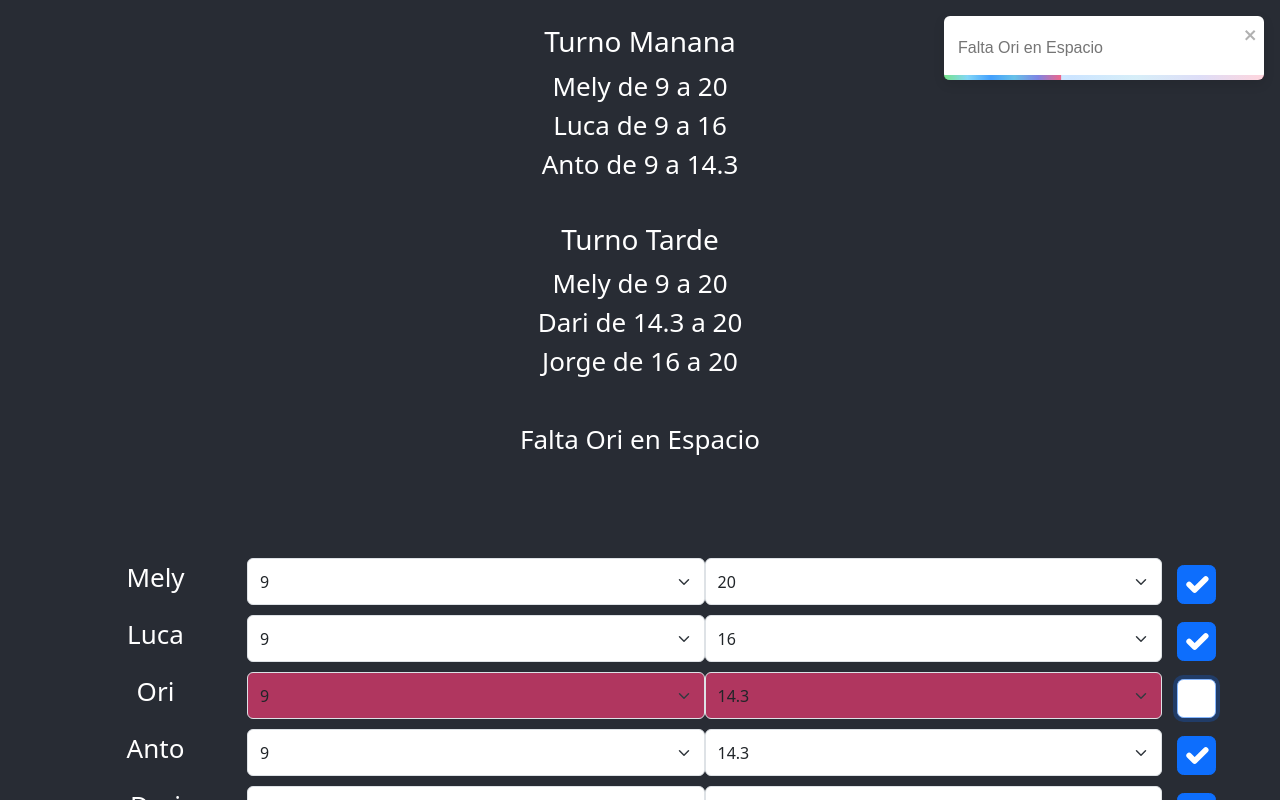
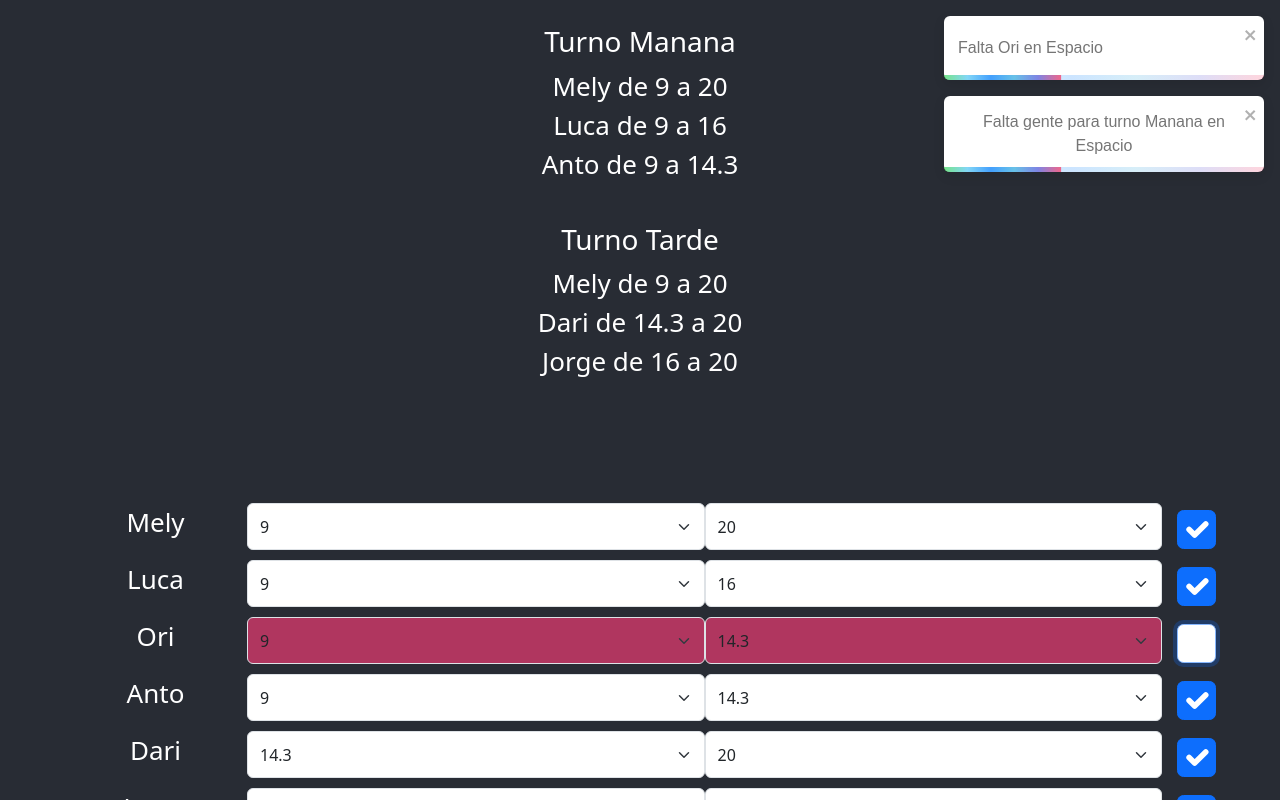
Before and after one commit to GastonYasuda/bazarEmployees, a React (Create React App) app: page / in a window 1280 px wide. Both pictures are taken after a click on the checkbox 1196 px from the left and 682 px from the top of the page. Shown: the top 800 px of the page. Built offline with nearby package versions, Linux system fonts and the light colour scheme.

Commit message:
downgrade to react 18

```diff
--- a/src/App.js
+++ b/src/App.js
@@ -3,6 +3,8 @@ import { BrowserRouter, Routes, Route } from 'react-router-dom';
 import Main from './View/Main/Main';
 import './index.css';
 import EmployeeApiContext from './Context/EmployeeApiContext';
+
+
 
 
 
--- a/src/Component/InfoMessage/InfoMessage.jsx
+++ b/src/Component/InfoMessage/InfoMessage.jsx
@@ -14,7 +14,10 @@ const InfoMessage = ({ messages }) => {
         <div>
             {messages.map((message, i) => {
                 return (
-                    <p key={i}>{message}</p>
+                    <div key={i}>
+                        <span key={i}>{message}</span>
+                    </div>
+
                 )
             })}
 
--- a/src/Component/ShiftList/ShiftList.jsx
+++ b/src/Component/ShiftList/ShiftList.jsx
@@ -8,10 +8,11 @@ import InfoMessage from '../InfoMessage/InfoMessage';
 
 const ShiftList = ({ morningEmployeeList, afternoonEmployeeList }) => {
 
-    const { info, saveInfo } = useContext(apiEmployee)
+    const { infoMissingMorning, infoMissingAfternoon, infoShiftFixMissing, infoMissingEmployee, saveInfo } = useContext(apiEmployee)
 
     useEffect(() => {
 
+        console.log(infoShiftFixMissing);
 
 
 
@@ -85,7 +86,17 @@ const ShiftList = ({ morningEmployeeList, afternoonEmployeeList }) => {
             <br />
 
 
-            {info.length !== 0 && <InfoMessage messages={info} />}
+            {infoMissingMorning.length !== 0 &&
+                infoMissingAfternoon.length !== 0 &&
+                infoShiftFixMissing.length !== 0 &&
+                infoMissingEmployee.length !== 0 &&
+                <>
+                    <InfoMessage messages={infoMissingMorning} />
+                    <InfoMessage messages={infoMissingAfternoon} />
+                    <InfoMessage messages={infoShiftFixMissing} />
+                    <InfoMessage messages={infoMissingEmployee} />
+                </>
+            }
 
 
 
--- a/src/Component/ShiftListDetail/ShiftListDetail.jsx
+++ b/src/Component/ShiftListDetail/ShiftListDetail.jsx
@@ -1,5 +1,5 @@
 import React, { useContext, useEffect } from 'react'
-// import { toast } from 'react-toastify';
+import { toast } from 'react-toastify';
 import { apiEmployee } from '../../Context/EmployeeApiContext';
 
 
@@ -7,26 +7,23 @@ const ShiftListDetail = ({ shiftEmployeeList, shift }) => {
     const { saveInfo } = useContext(apiEmployee)
 
 
-    // useEffect(() => {
-    //     if (shiftEmployeeList.length) {
+    useEffect(() => {
+        if (shiftEmployeeList.length) {
 
-    //         if (shift === "Manana" && shiftEmployeeList.length < 4) {
-    //             toast(`Falta gente para turno ${shift} en ${shiftEmployeeList[0].store}`)
-    //             saveInfo(`Falta gente para turno ${shift} en ${shiftEmployeeList[0].store}`, 'missingMorning')
+            if (shift === "Manana" && shiftEmployeeList.length < 4) {
+                toast(`Falta gente para turno ${shift} en ${shiftEmployeeList[0].store}`)
+                saveInfo(`Falta gente para turno ${shift} en ${shiftEmployeeList[0].store}`, 'missingMorning')
 
-    //         }
-    //         if (shift === "Tarde" && shiftEmployeeList.length < 3) {
-    //             toast(`Falta gente para turno ${shift} en ${shiftEmployeeList[0].store}`)
-    //             saveInfo(`Falta gente para turno ${shift} en ${shiftEmployeeList[0].store}`, 'missingAfternoon')
+            }
+            if (shift === "Tarde" && shiftEmployeeList.length < 3) {
+                toast(`Falta gente para turno ${shift} en ${shiftEmployeeList[0].store}`)
+                saveInfo(`Falta gente para turno ${shift} en ${shiftEmployeeList[0].store}`, 'missingAfternoon')
 
-    //         }
-    //     }
+            }
+        }
 
-
-
-
-    //     // eslint-disable-next-line react-hooks/exhaustive-deps
-    // }, [shiftEmployeeList, shift])
+        // eslint-disable-next-line react-hooks/exhaustive-deps
+    }, [shiftEmployeeList, shift])
 
 
     return (
--- a/src/Context/EmployeeApiContext.jsx
+++ b/src/Context/EmployeeApiContext.jsx
@@ -4,30 +4,36 @@ export const apiEmployee = createContext();
 
 const EmployeeApiContext = ({ children }) => {
 
-    const [info, setInfo] = useState([])
+    const [infoMissingMorning, setInfoMissingMorning] = useState([])
+    const [infoMissingAfternoon, setInfoMissingAfternoon] = useState([])
+    const [infoShiftFixMissing, setInfoShiftFixMissing] = useState([])
+    const [infoMissingEmployee, setInfoMissingEmployee] = useState([])
+
+
+
 
     const saveInfo = (infoMessage, state) => {
 
-        //setInfo((prevMessage) => [...prevMessage, infoMessage])
-        setInfo([infoMessage])
-
         //si state es diferente que me guarde otro
         //si se resuelve el problema que se borre el mensaje
-        if (state === 'missingMorning' || state === 'missingAfternoon') {
+        if (state === 'missingMorning') {
 
-            setInfo((prevMessage) => [...prevMessage, infoMessage])
+            setInfoMissingMorning((prevMessage) => [...prevMessage, infoMessage])
 
-        } else if (state === ' shiftFixMissing') {
-            setInfo([infoMessage])
+        } else if (state === 'missingAfternoon') {
+            setInfoMissingAfternoon((prevMessage) => [...prevMessage, infoMessage])
+
+        } else if (state === 'shiftFixMissing') {
+            setInfoShiftFixMissing([infoMessage])
 
         } else if (state === 'missingEmployee') {
-            setInfo([infoMessage])
+            setInfoMissingEmployee([infoMessage])
         }
 
     }
 
     return (
-        <apiEmployee.Provider value={{ info, saveInfo }}>
+        <apiEmployee.Provider value={{ infoMissingMorning, infoMissingAfternoon, infoShiftFixMissing, infoMissingEmployee, saveInfo }}>
             {children}
         </apiEmployee.Provider>
     )
--- a/src/View/Main/Main.jsx
+++ b/src/View/Main/Main.jsx
@@ -5,6 +5,7 @@ import { Button, Form } from "react-bootstrap";
 import ShiftList from "../../Component/ShiftList/ShiftList";
 import { Bounce, ToastContainer, toast } from 'react-toastify';
 import { apiEmployee } from "../../Context/EmployeeApiContext";
+// import ScheduleGraphic from "../../Component/ScheduleGraphic/ScheduleGraphic";
 
 
 
@@ -168,6 +169,8 @@ const Main = () => {
             </header>
             <div className="mainContainer">
 
+                {/* <ScheduleGraphic /> */}
+
 
                 <ShiftList
                     morningEmployeeList={espacioMorningEmployees}
```
Also changed, not shown: package.json (+7 -2 lines), src/Component/ScheduleGraphic/ScheduleGraphic.jsx (added, +37 -0 lines), 1 other file (tests, documents, lock files or other folders).
